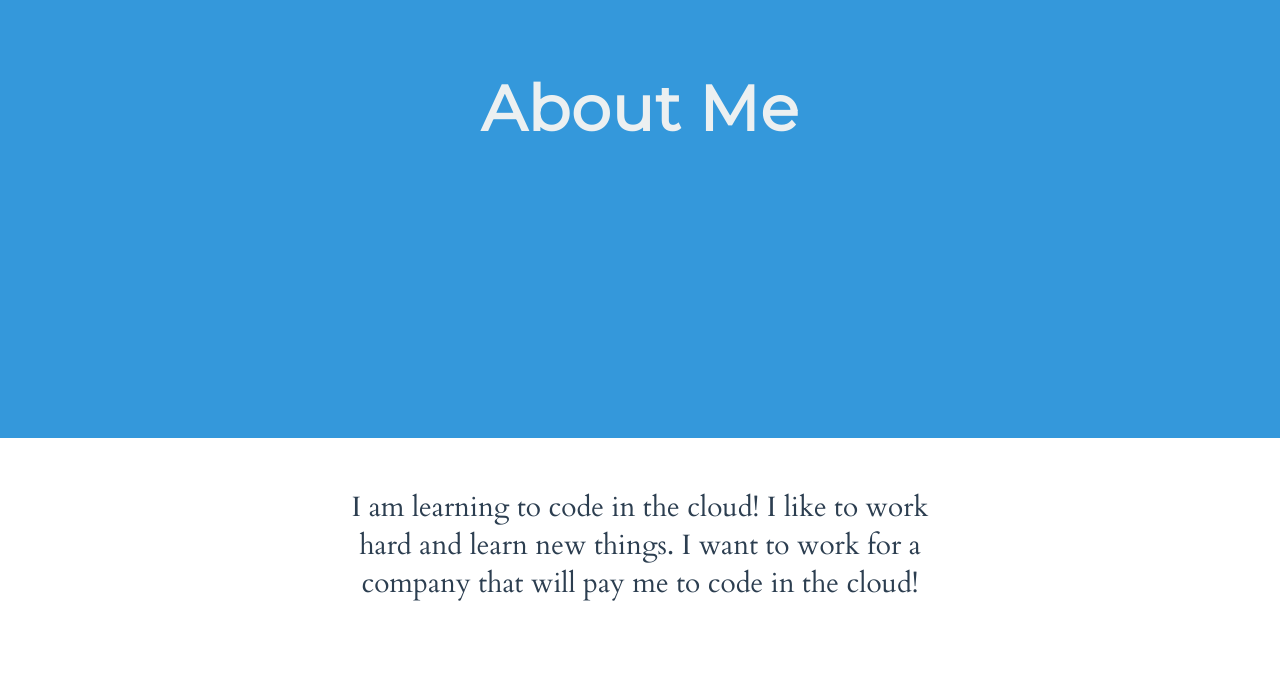
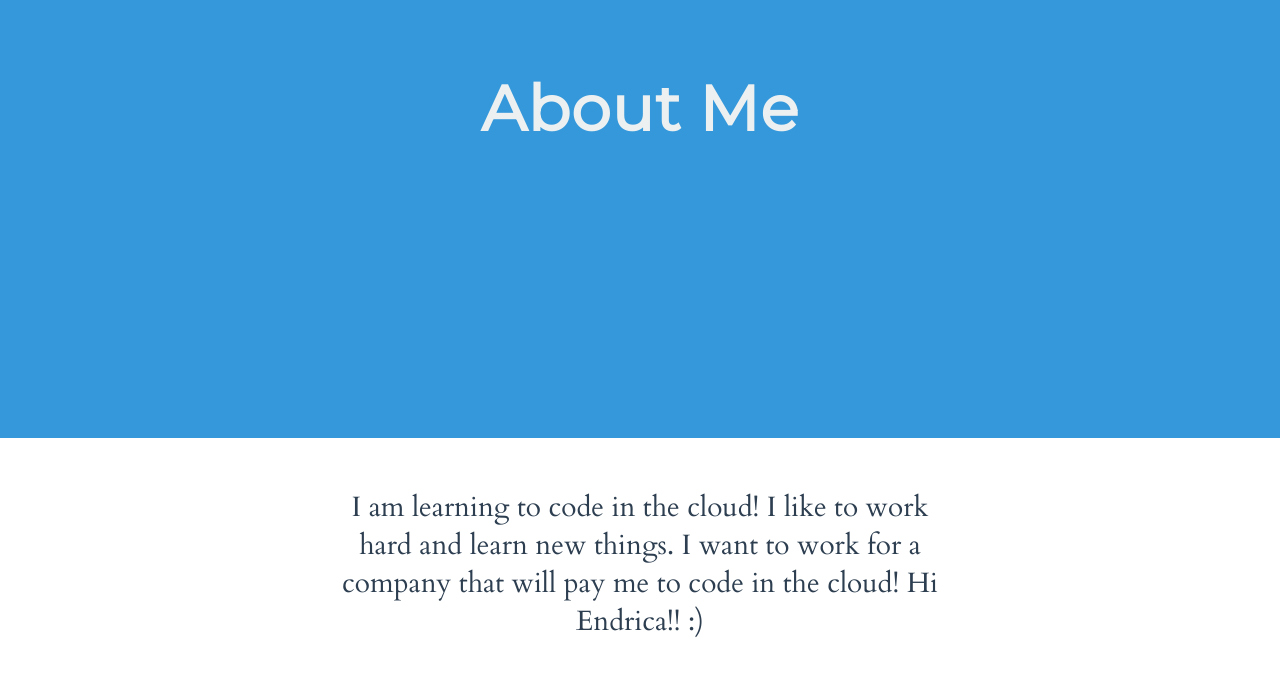
Before and after one commit to DRpandaMD/serverless-portfolio, a React app: page index.html in a window 1280 px wide. Shown: the part 1670-2346 px from the top of the page. Built offline with nearby package versions, Linux system fonts and the light colour scheme.

Commit message:
demo-ing CI/CD with a hello person_Name

```diff
--- a/index.html
+++ b/index.html
@@ -72,7 +72,10 @@
       <p class="color--darkgrey section__description">
         I am learning to code in the cloud! I like to work hard and learn new things.
         I want to work for a company that will pay me to code in the cloud!
+
+        Hi Endrica!! :)
       </p>
+
 
     <div class="background--skyBlue modal--closed">
       <span class="color--cloud modal__closeButton">
```
